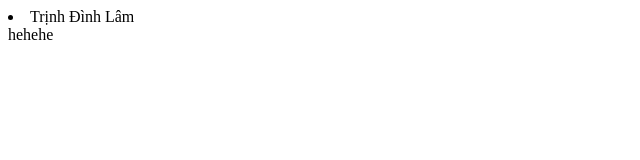
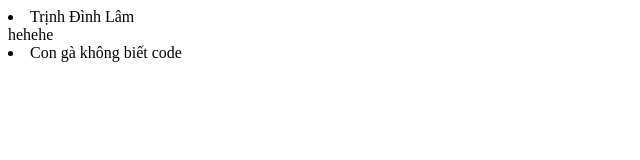
Before and after one commit to DinhLam728/WED201c_B1_SU25, a plain HTML site: page index.html in a window 1280 px wide. Shown: the whole page, without its empty margins (0-640 px from the left). Drawn offline with Linux system fonts and the light colour scheme.

Commit message:
update index.html

```diff
--- a/index.html
+++ b/index.html
@@ -6,6 +6,7 @@
     <title>lamtd.vn</title>
     <li>Trịnh Đình Lâm</li>
     hehehe
+    <li>Con gà không biết code</li>
 </head>
 <body>
 
```
